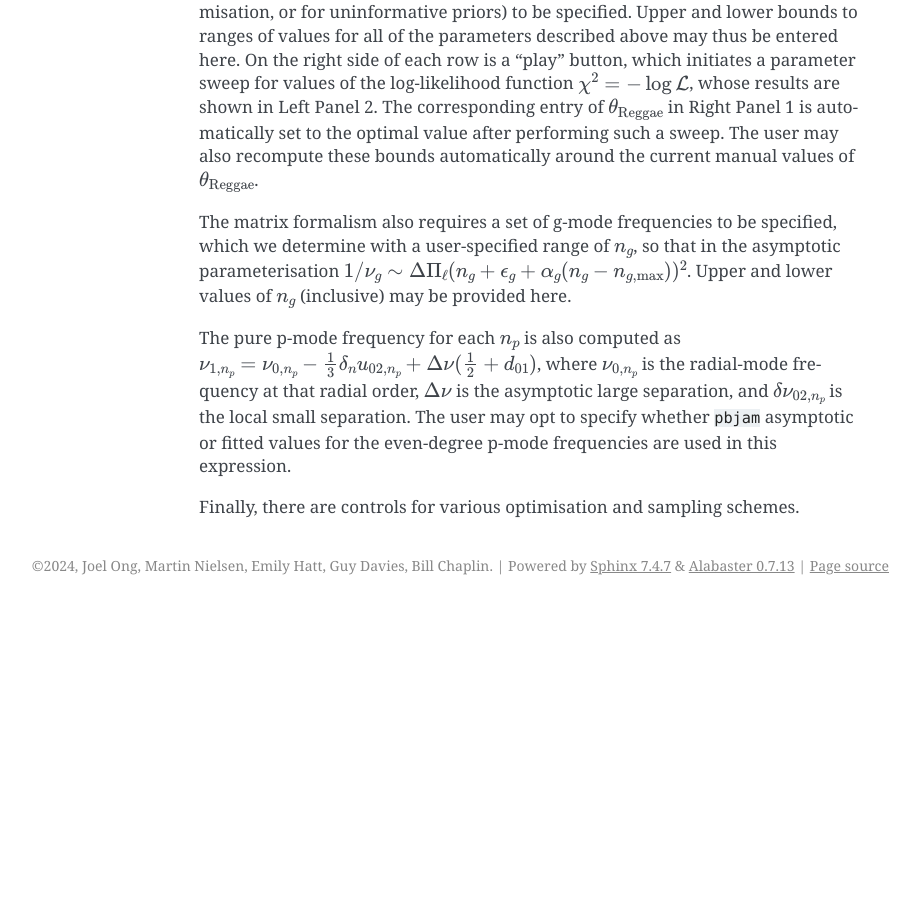
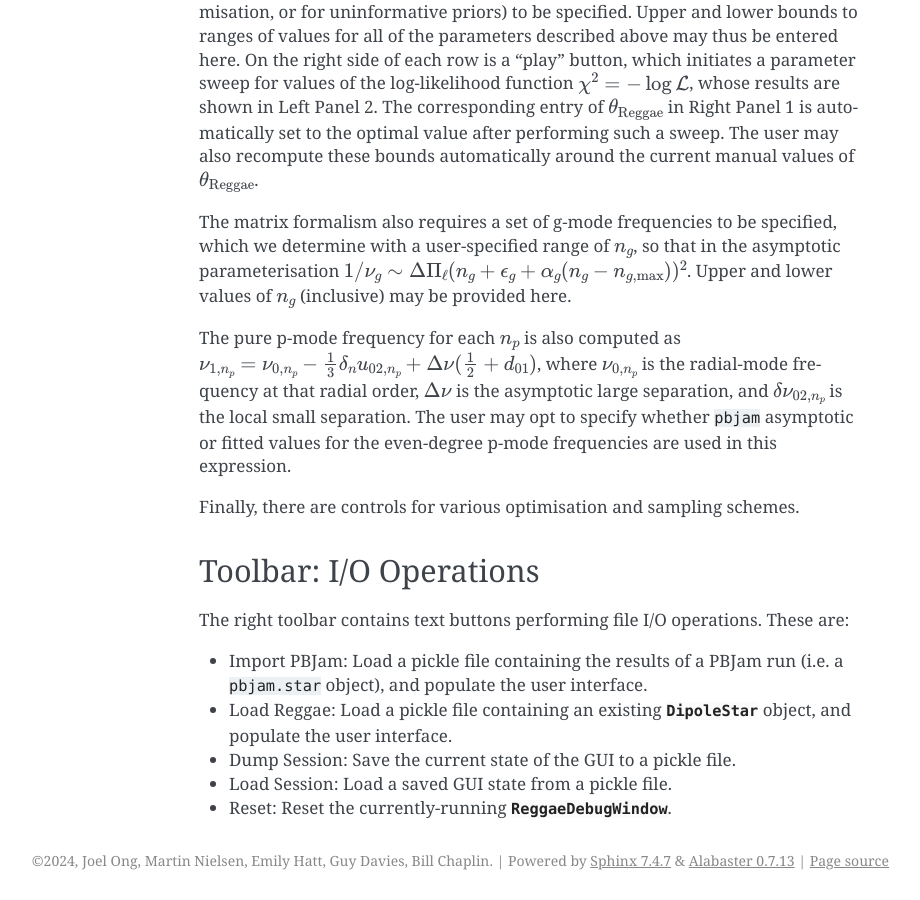
Before and after one commit to darthoctopus/reggae, a Sphinx documentation site: the page built from docs/usage.md, in a window 1280 px wide and 900 px high, scrolled down 6629 px. Shown: the whole window, without its empty margins (221-1141 px from the left). Built offline with Sphinx 7.4.7, drawn with Linux system fonts in a browser that asks for light colours; before the commit the page ends 7234 px from its top, so only the background shows below that; some of the changed text lies outside the part shown.

Commit message:
describe i/o toolbar

```diff
--- a/docs/usage.md
+++ b/docs/usage.md
@@ -77,3 +77,13 @@ The matrix formalism also requires a set of g-mode frequencies to be specified,
 The pure p-mode frequency for each $n_p$ is also computed as $\nu_{1, n_p} = \nu_{0, n_p} - {1 \over 3}\delta_nu_{02, n_p} + \Delta\nu({1 \over 2} + d_{01})$, where $\nu_{0, n_p}$ is the radial-mode frequency at that radial order, $\Delta\nu$ is the asymptotic large separation, and $\delta\nu_{02, n_p}$ is the local small separation. The user may opt to specify whether `pbjam` asymptotic or fitted values for the even-degree p-mode frequencies are used in this expression.
 
 Finally, there are controls for various optimisation and sampling schemes.
+
+## Toolbar: I/O Operations
+
+The right toolbar contains text buttons performing file I/O operations. These are:
+
+- Import PBJam: Load a pickle file containing the results of a PBJam run (i.e. a `pbjam.star` object), and populate the user interface.
+- Load Reggae: Load a pickle file containing an existing {class}`~reggae.dipolestar.DipoleStar` object, and populate the user interface.
+- Dump Session: Save the current state of the GUI to a pickle file.
+- Load Session: Load a saved GUI state from a pickle file.
+- Reset: Reset the currently-running {class}`~reggae.qtconsole.ReggaeDebugWindow`.
```
